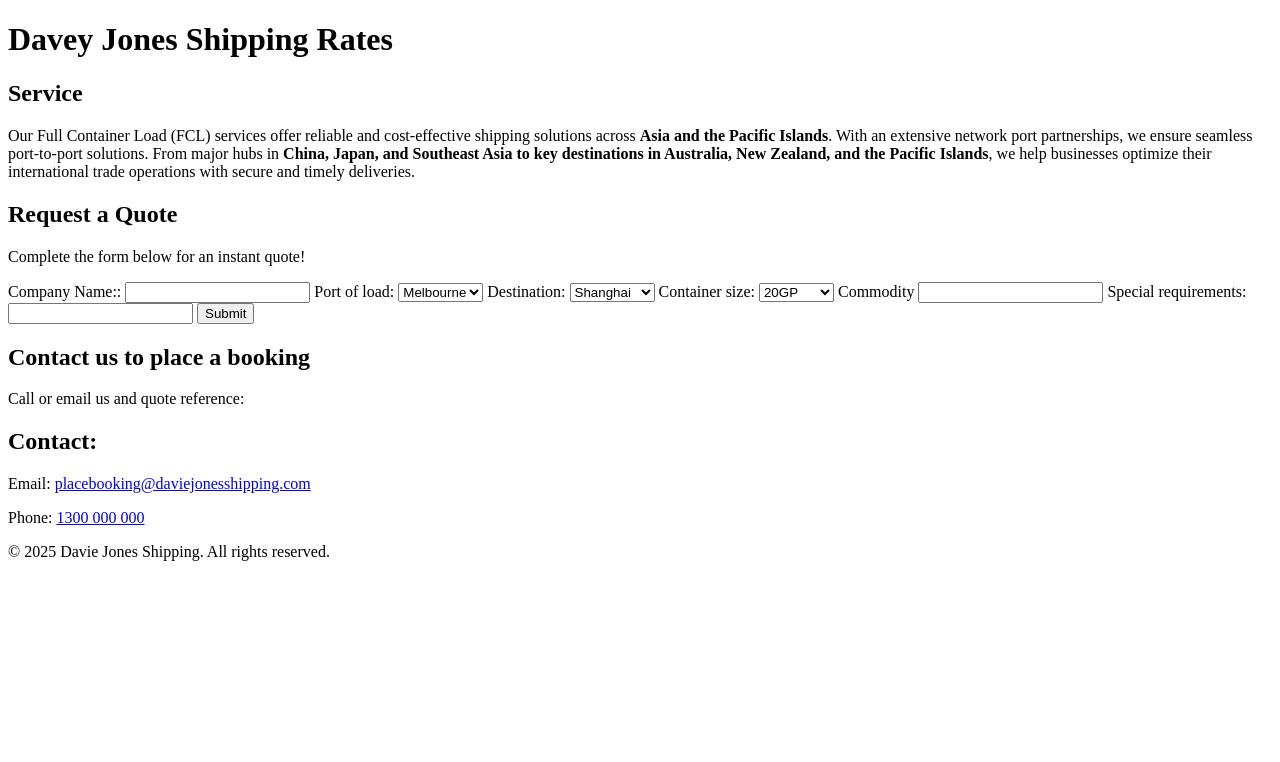
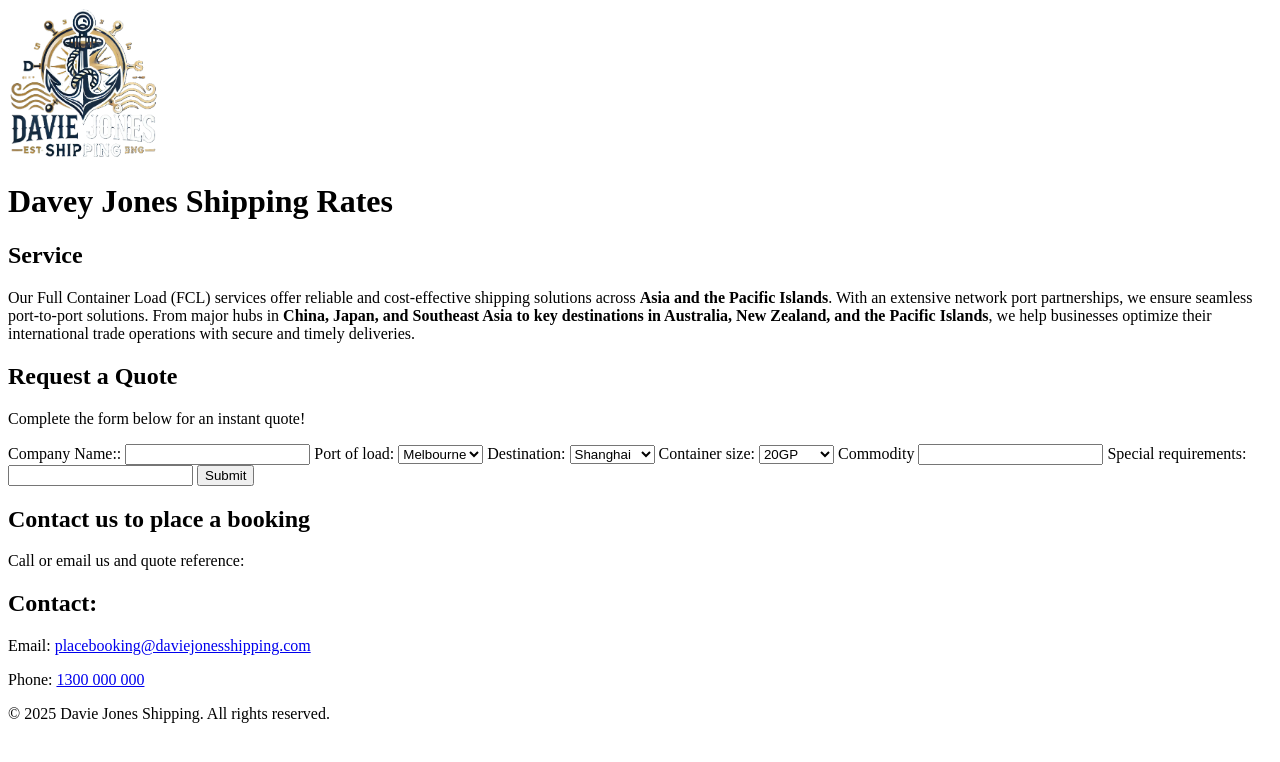
Before and after one commit to c-joss/phase-1-project, a plain HTML site: page index.html in a window 1280 px wide. Drawn offline with Linux system fonts and the light colour scheme.

Commit message:
Added company logo to html header

```diff
--- a/index.html
+++ b/index.html
@@ -8,6 +8,7 @@
 </head>
 <body>
     <header>
+        <img id="logo" src="source/DJ Shipping logo.PNG" alt="Davie Jones Shipping Company Logo" width="150px" height="150px">
         <h1>Davey Jones Shipping Rates</h1>
     </header>
     <main>
```
